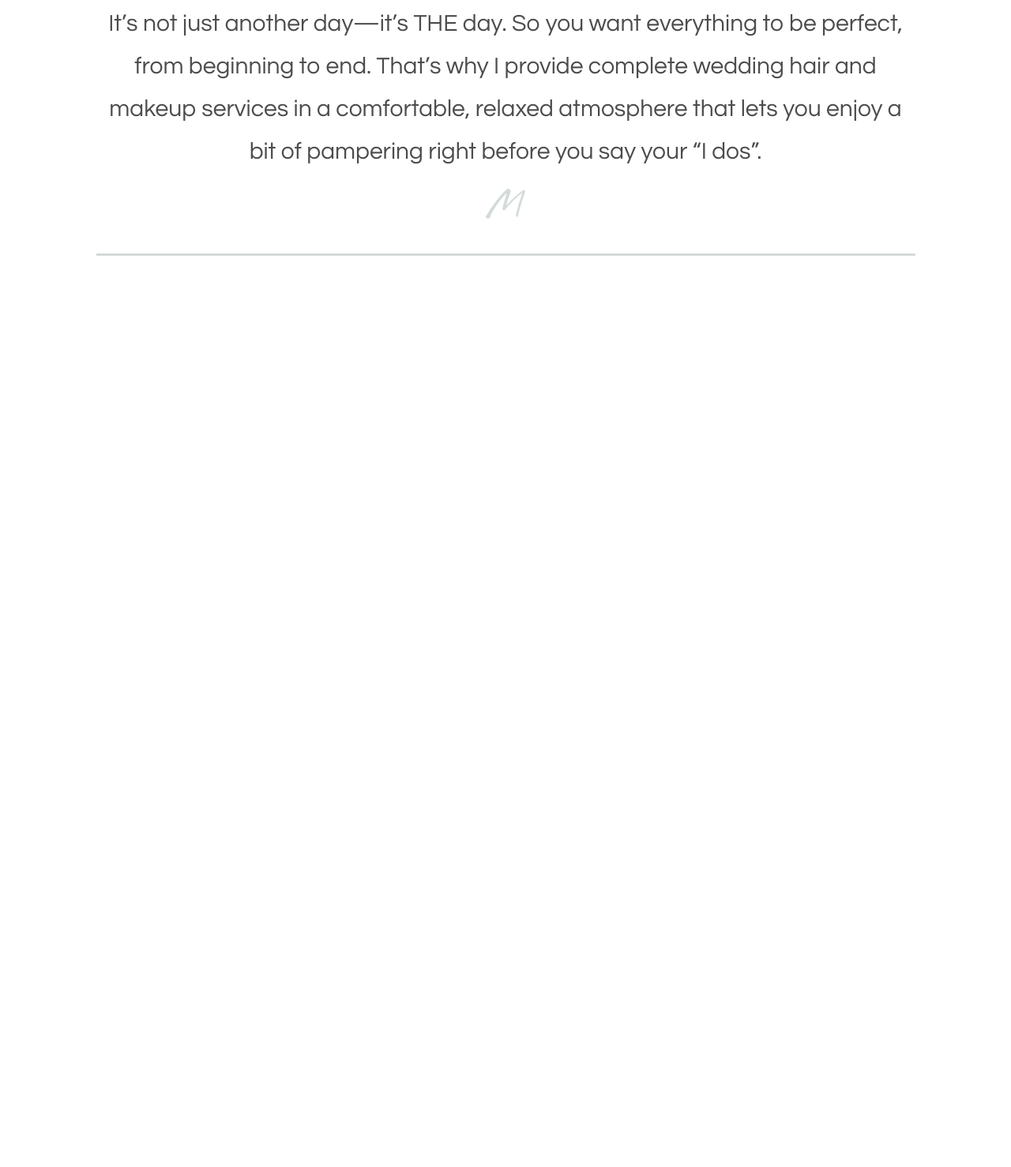
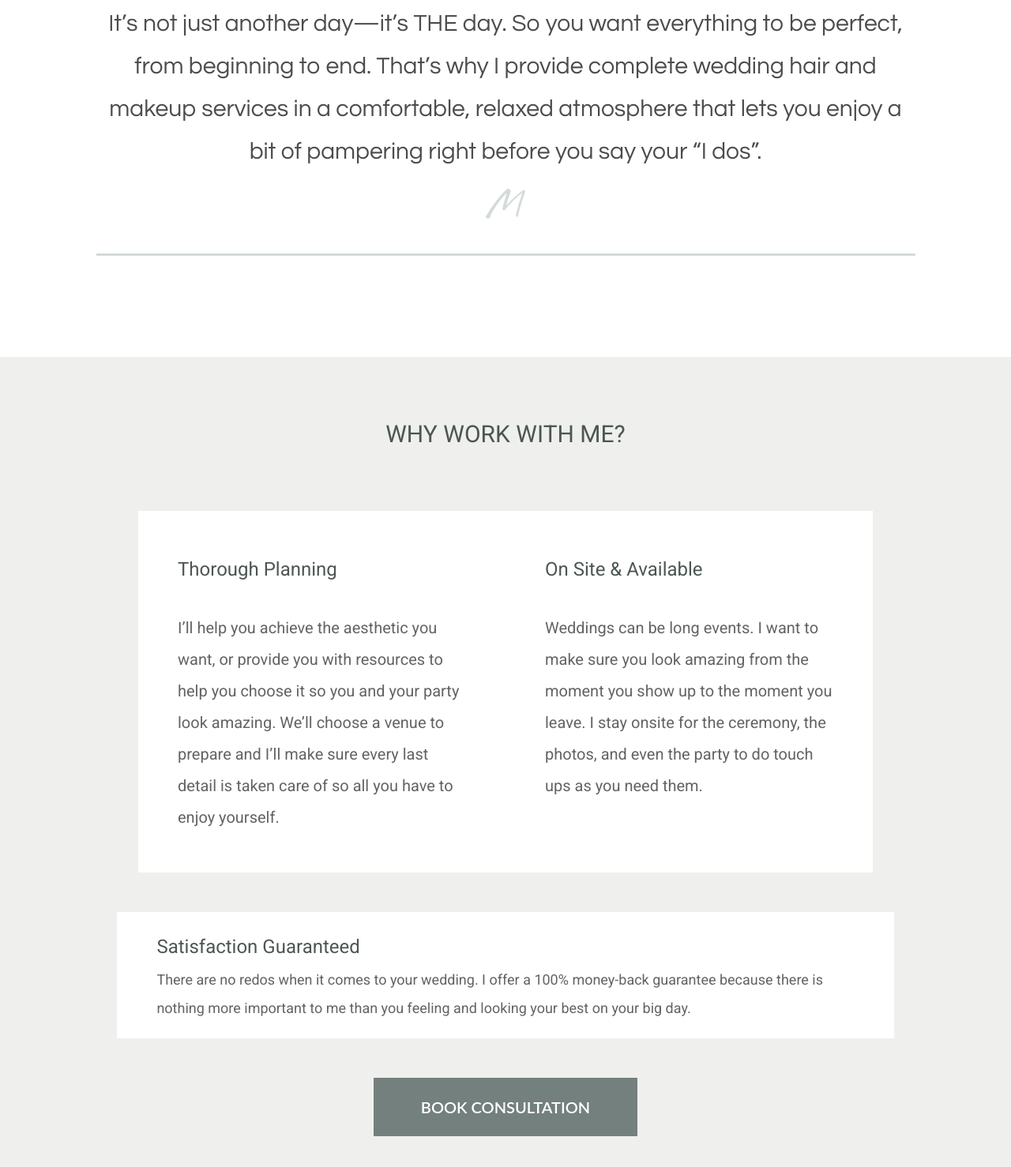
Before and after one commit to jerome310/Wedding-Website, a plain HTML site: page index.html in a window 1280 px wide. Shown: the part 868-2346 px from the top of the page at 79% size. Before the commit the page ends 1320 px from the top, so only its background shows below. Drawn offline with Linux system fonts and the light colour scheme.

Commit message:
why-work mobile section done

```diff
--- /dev/null
+++ b/css/Untitled-1.css
@@ -0,0 +1,2 @@
+/* This is the font-family for all the text */
+font-family: "Questrial", sans-serif;
--- a/css/style.css
+++ b/css/style.css
@@ -1,7 +1,7 @@
 * {
   padding: 0;
   margin: 0;
-  font-family: 'Roboto', sans-serif;
+  font-family: "Roboto", sans-serif;
 }
 
 .container {
@@ -47,11 +47,11 @@
   color: white;
   text-decoration: none;
   font-size: 20px;
-  background: rgb(116,128,126);
+  background: rgb(116, 128, 126);
   padding: 25px 60px;
   text-transform: uppercase;
   font-weight: 600;
-  font-family: 'Lato',sans-serif;
+  font-family: "Lato", sans-serif;
 }
 
 .book-button a:hover {
@@ -59,13 +59,14 @@
   transition: 0.8s;
 }
 
+/* start of header paragraph */
 .header-par {
   margin: 10% 30px;
 }
 
 .header-par-border {
-  border-top: 3px solid rgb(211,219,218);
-  border-bottom: 3px solid rgb(211,219,218);
+  border-top: 3px solid rgb(211, 219, 218);
+  border-bottom: 3px solid rgb(211, 219, 218);
   width: 85%;
   margin: 0 auto;
   padding: 40px 0px;
@@ -73,8 +74,9 @@
 }
 
 .header-par-border p {
-  font-family: 'Questrial', sans-serif;
-  color: rgb(76,76,76);
+  /* This is the font-family for all the text */
+  font-family: "Questrial", sans-serif;
+  color: rgb(76, 76, 76);
   font-size: 30px;
   text-align: center;
   line-height: 1.8;
@@ -85,6 +87,108 @@
   width: 50px;
   padding-top: 20px;
 }
+
+/* end of header paragraph */
+
+/* start of WHY WORK WITH ME */
+.why-work {
+  background-color: rgba(239, 240, 238, 1);
+  font-family: "Questrial", sans-serif;
+  color: rgb(76, 86, 82);
+  padding: 80px 0;
+}
+
+.why-work-par-section {
+  display: flex;
+  padding-top: 80px;
+  justify-content: space-around;
+}
+
+.why-work h1 {
+  text-align: center;
+  font-size: 30px;
+  font-weight: 300;
+}
+
+.why-work-par1 {
+  margin-left: 175px;
+  padding: 50px 50px;
+  background-color: white;
+  line-height: 2;
+  width: 30%;
+}
+
+.why-work-par1 h2 {
+ font-weight: 300;
+ padding-bottom: 30px;
+}
+
+.why-work-par1 p {
+ font-size: 20px;
+ color: rgb(100, 99, 99);
+}
+
+.why-work-par2 {
+  background-color: white;
+}
+
+.why-work-par2 {
+  margin-right: 175px;
+  padding: 50px 50px;
+  background-color: white;
+  line-height: 2;
+  width: 30%;
+}
+
+.why-work-par2 h2 {
+ font-weight: 300;
+ padding-bottom: 30px;
+}
+
+.why-work-par2 p {
+ font-size: 20px;
+ color: rgb(100, 99, 99);
+}
+
+.why-work-par3 {
+  background-color: white;
+  line-height: 2;
+  width: 69%;
+  margin: 50px auto;
+  padding: 20px 50px;
+  font-family: "Questrial", sans-serif;
+}
+
+.why-work-par3 h2 {
+  font-weight: 300;
+}
+
+.why-work-par3 p {
+  font-size: 18px;
+  color: rgb(100, 99, 99);
+ }
+
+ .why-work-par-button {
+  display: flex;
+}
+
+.why-work-par-button a {
+  color: white;
+  text-decoration: none;
+  font-size: 20px;
+  background: rgb(116, 128, 126);
+  padding: 25px 60px;
+  text-transform: uppercase;
+  font-weight: 600;
+  font-family: "Lato", sans-serif;
+  margin: 0 auto;
+}
+
+.why-work-par-button a:hover {
+  background: rgb(80, 80, 80);
+  transition: 0.8s;
+}
+/* end of WHY WORK WITH ME */
 
 @media only screen and (max-width: 600px) {
   .mischa-image {
@@ -101,4 +205,36 @@
   .header-par-border p {
     padding: 0;
   }
+  .why-work-par-section {
+    display: block;
   }
+  .why-work-par1 {
+    margin: 0 auto 30px;
+    padding: 50px 30px;
+    background-color: white;
+    width: 80%;
+  }
+  .why-work-par2 {
+    margin: 0 auto 30px;
+    padding: 50px 30px;
+    background-color: white;
+    width: 80%;
+  }
+  .why-work-par3 {
+    background-color: white;
+    width: 80%;
+    margin: 0 auto 30px;
+    padding: 50px 30px;
+  }
+  .why-work-par-button a {
+    color: white;
+    text-decoration: none;
+    font-size: 20px;
+    background: rgb(116, 128, 126);
+    padding: 25px 100px;
+    text-transform: uppercase;
+    font-weight: 600;
+    font-family: "Lato", sans-serif;
+    margin: 0 auto;
+  }
+}
--- a/index.html
+++ b/index.html
@@ -38,6 +38,41 @@
            </div>
        </div>
         <!-- end of header paragraph -->
+        <!-- start of WHY WORK WITH ME -->
+        <div class="why-work">
+            <h1>
+                WHY WORK WITH ME?
+            </h1>
+           <div class="why-work-par-section">
+            <div class="why-work-par1">
+                <h2>
+                    Thorough Planning
+                </h2>
+                <p>
+                    I’ll help you achieve the aesthetic you want, or provide you with resources to help you choose it so you and your party look amazing. We’ll choose a venue to prepare and I’ll make sure every last detail is taken care of so all you have to enjoy yourself.
+                </p>
+            </div>
+            <div class="why-work-par2">
+               <h2>
+                On Site & Available
+               </h2>
+               <p>
+                Weddings can be long events. I want to make sure you look amazing from the moment you show up to the moment you leave. I stay onsite for the ceremony, the photos, and even the party to do touch ups as you need them.
+               </p>
+            </div>
+           </div>
+           <div class="why-work-par3">
+               <h2>
+                Satisfaction Guaranteed
+               </h2>
+               <p>
+                There are no redos when it comes to your wedding. I offer a 100% money-back guarantee because there is nothing more important to me than you feeling and looking your best on your big day.
+               </p>
+           </div>
+           <div class="why-work-par-button">
+              <a href="/">Book Consultation</a>
+           </div>
+        </div>
     </div>
 </body>
 </html>
```
Lines whose indentation alone changed are shown as unchanged.
